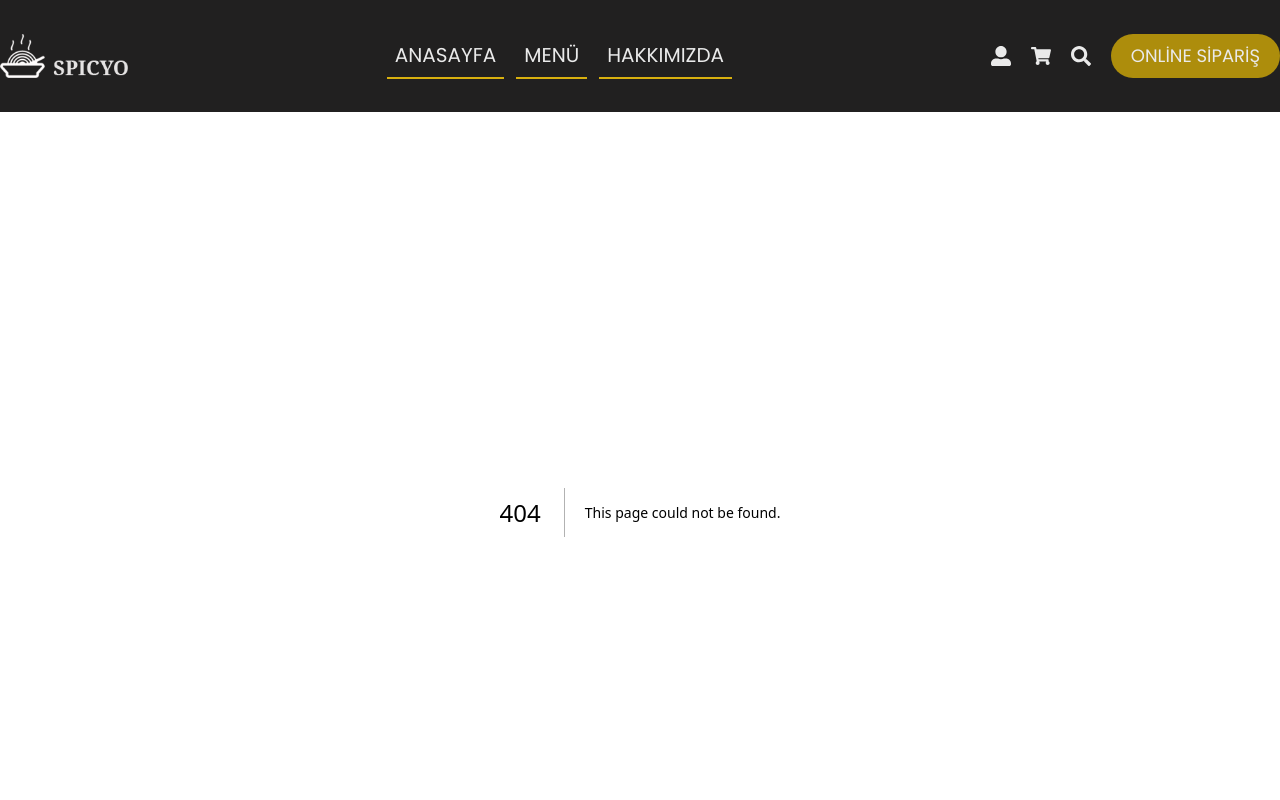
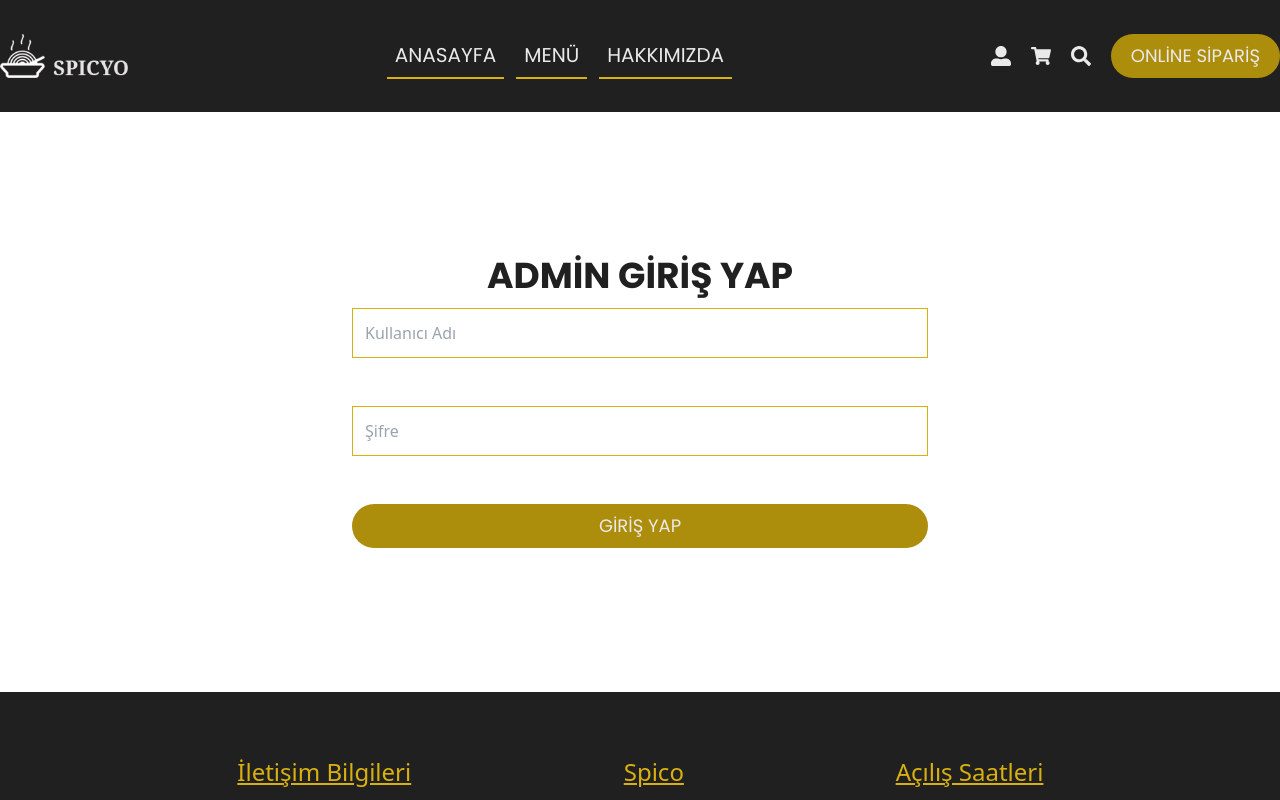
Before and after one commit to ulusoyomer/food-ordering, a Next.js app: page /admin in a window 1280 px wide. Before the commit this address had no page. Shown: the top 800 px of the page. Built offline with nearby package versions, Linux system fonts and the light colour scheme.

Commit message:
Added Admin login

```diff
--- /dev/null
+++ b/pages/admin/index.jsx
@@ -0,0 +1,74 @@
+import Link from 'next/link';
+import TitlePrimary from '../../components/ui/TitlePrimary';
+import { FaGoogle } from 'react-icons/fa';
+import { useFormik } from 'formik';
+import { adminSchema } from '../../schema/adminSchema';
+const LoginPage = () => {
+	const formik = useFormik({
+		initialValues: {
+			username: '',
+			password: '',
+		},
+		onSubmit: (values, actions) => {
+			alert(JSON.stringify(values, null, 2));
+			actions.resetForm();
+		},
+		validationSchema: adminSchema,
+	});
+	return (
+		<div className="login">
+			<TitlePrimary>Admin Giriş Yap</TitlePrimary>
+			<div className="login__container">
+				<form onSubmit={formik.handleSubmit}>
+					<input
+						className={
+							formik.touched.email && formik.errors.email
+								? 'input u--alert-border'
+								: 'input'
+						}
+						type={'text'}
+						name={'username'}
+						id={'username'}
+						onChange={formik.handleChange}
+						onBlur={formik.handleBlur}
+						value={formik.values.username}
+						placeholder={'Kullanıcı Adı'}
+					/>
+					<p className="u--alert">
+						&nbsp;
+						{formik.touched.username && formik.errors.username
+							? '*' + formik.errors.username
+							: ' '}
+					</p>
+					<input
+						className={
+							formik.touched.password && formik.errors.password
+								? 'input u--alert-border'
+								: 'input'
+						}
+						name="password"
+						id="password"
+						onChange={formik.handleChange}
+						value={formik.values.password}
+						onBlur={formik.handleBlur}
+						type={'password'}
+						placeholder={'Şifre'}
+					/>
+					<p className="u--alert">
+						&nbsp;
+						{formik.touched.password && formik.errors.password
+							? '*' + formik.errors.password
+							: ' '}
+					</p>
+					<button
+						type="submit"
+						className="btn btn-secondary--rounded w-full mt-3"
+					>
+						Giriş Yap
+					</button>
+				</form>
+			</div>
+		</div>
+	);
+};
+export default LoginPage;
--- a/pages/auth/register.jsx
+++ b/pages/auth/register.jsx
@@ -27,7 +27,7 @@ const RegisterPage = () => {
 								? 'input u--alert-border'
 								: 'input'
 						}
-						type={'email'}
+						type={'text'}
 						name={'name'}
 						id={'name'}
 						onChange={formik.handleChange}
--- /dev/null
+++ b/schema/adminSchema.js
@@ -0,0 +1,12 @@
+import * as Yum from 'yup';
+
+export const adminSchema = Yum.object({
+	username: Yum.string().required('Kullanıcı Adı zorunlu'),
+	password: Yum.string()
+		.min(8, 'Şifreniz en az 8 Karakter uzunluğunda olmalıdır')
+		.required('Şifre zorunlu')
+		.matches(
+			/^(?=.*[A-Z])(?=.*[a-z])(?=.*\d)(?=.*[^A-Za-z0-9]).{8,}$/,
+			'Şifreniz en az 8 Karakter uzunluğunda olmalıdır, büyük harf, küçük harf, sayı ve özel karakter içermelidir'
+		),
+});
--- a/styles/globals.css
+++ b/styles/globals.css
@@ -439,7 +439,7 @@
 /* Footer End */
 
 .login {
-	@apply py-28;
+	@apply py-36;
 }
 
 .login__container {
```
